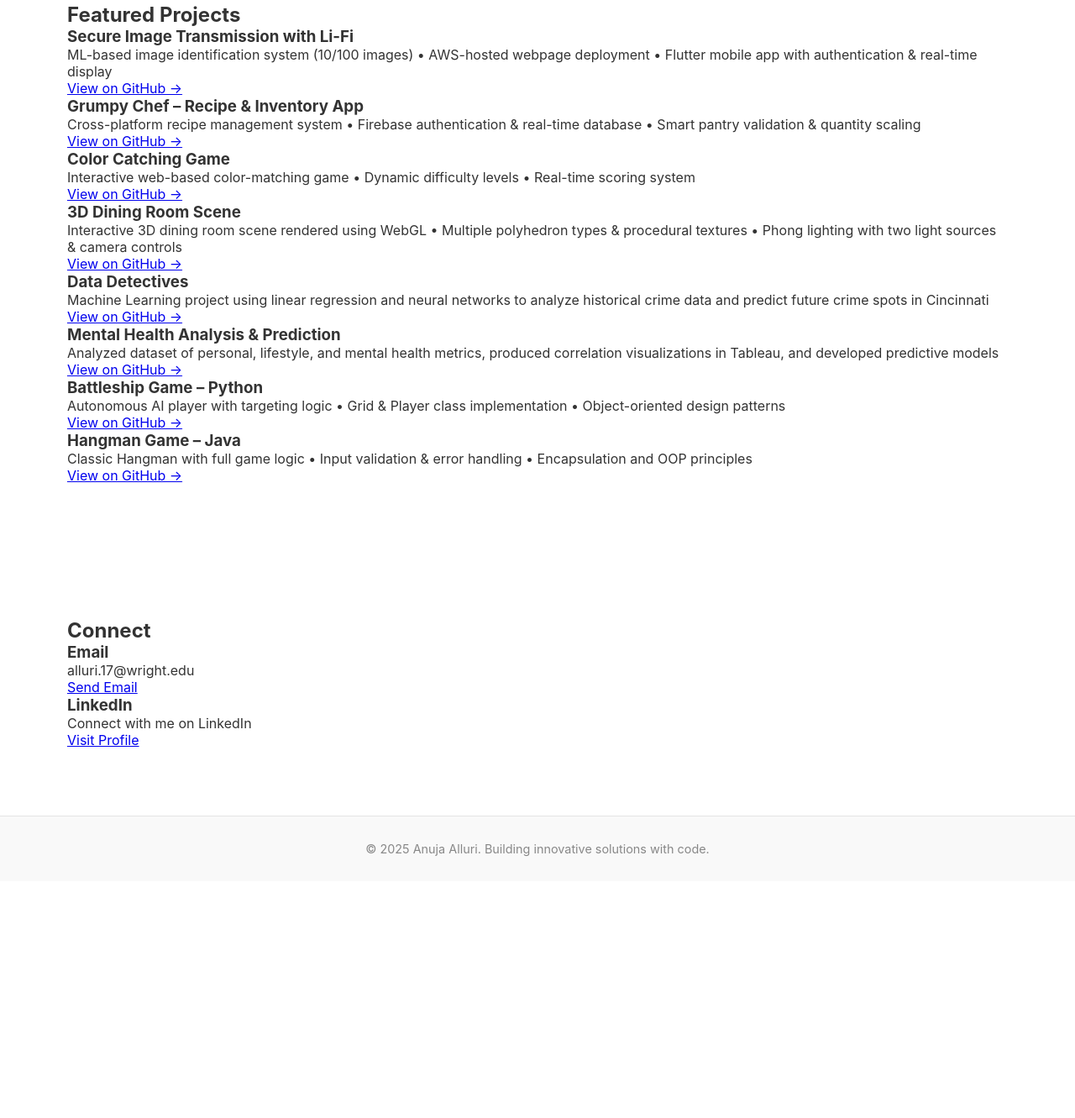
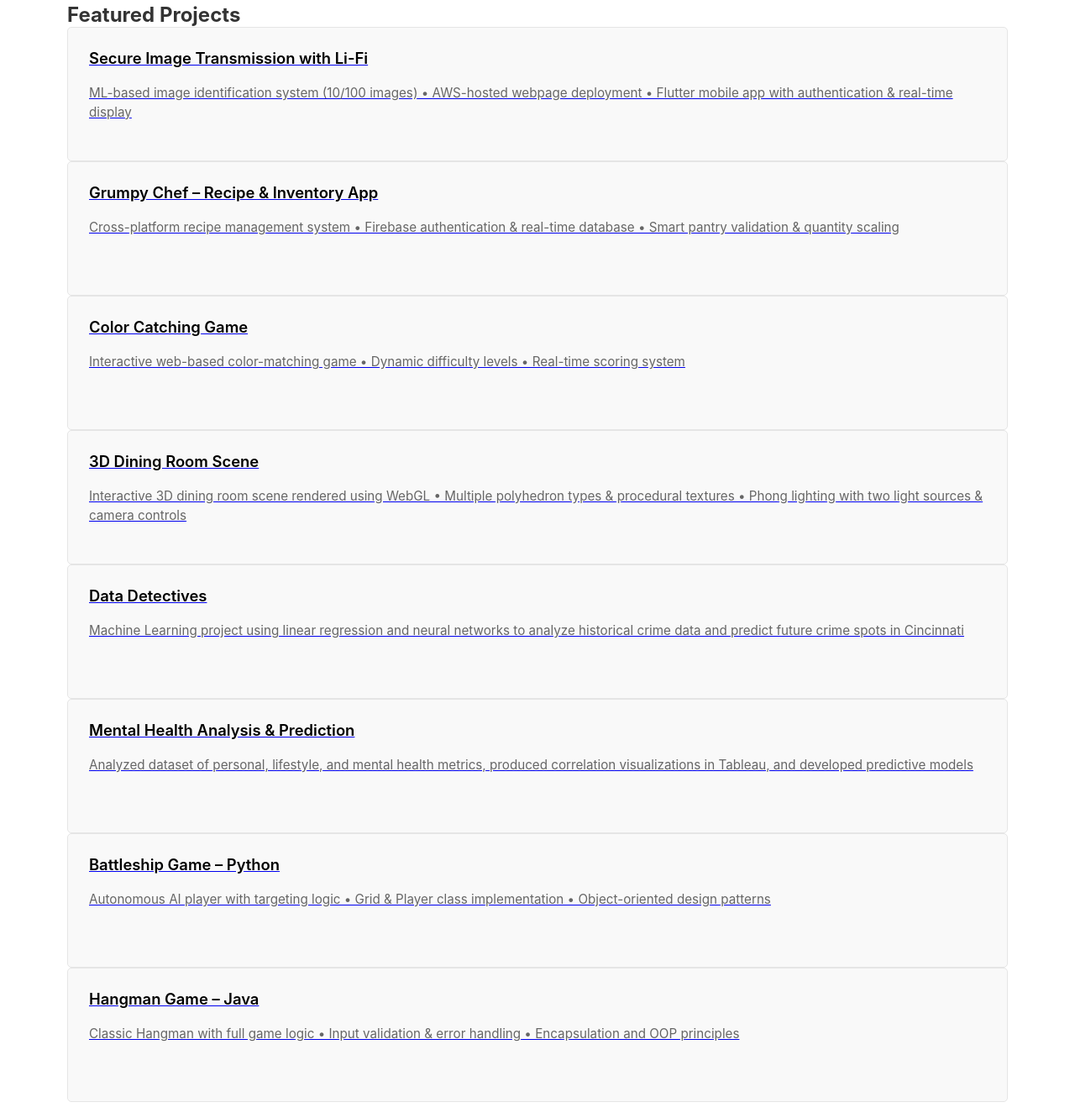
Before and after one commit to SudoAlluri/SudoAlluri.github.io, a plain HTML site: page index.html in a window 1280 px wide. Shown: the part 569-1900 px from the top of the page at 84% size. Before the commit the page ends 1618 px from the top, so only its background shows below. Drawn offline with Linux system fonts and the light colour scheme.

Commit message:
Improve layout: Add intro spacing, fix section formatting, make project cards clickable

```diff
--- a/index.html
+++ b/index.html
@@ -47,9 +47,11 @@
     <div class="container">
         <!-- ABOUT / HEADER: Change the heading, description, or typing text (controlled by script.js) -->
         <section class="header-section" id="about">
+            <div class="header-content">
                 <h1>Anuja Alluri</h1> <!-- Change displayed name here -->
                 <div class="typing-text" id="typingText"></div> <!-- script.js injects rotating text here -->
-            <p>Graduate Student in Data Science passionate about Machine Learning, VR, Data analysis, and Web/Software Development</p>
+                <p class="header-description">Graduate Student in Data Science passionate about Machine Learning, VR, Data analysis, and Web/Software Development</p>
+            </div>
         </section>
 
         <!-- SKILLS: Edit skill tags or add new categories/cards. HTML structure: section -> div.card -> h3 + .skill-tags -->
@@ -97,54 +99,61 @@
         <section id="projects" class="section">
             <h2>Featured Projects</h2>
 
-            <div class="card">
+            <a href="https://github.com/TheCodeMaster210/Team11" target="_blank" class="project-card-link">
+                <div class="card project-card">
                     <h3>Secure Image Transmission with Li-Fi</h3>
                     <p>ML-based image identification system (10/100 images) • AWS-hosted webpage deployment • Flutter mobile app with authentication & real-time display</p>
-                <!-- External link: replace href if repo moves -->
-                <a href="https://github.com/TheCodeMaster210/Team11" target="_blank">View on GitHub →</a>
                 </div>
+            </a>
 
-            <div class="card">
+            <a href="https://github.com/22lavonne/CEG4110-Grumpy-Chef-App" target="_blank" class="project-card-link">
+                <div class="card project-card">
                     <h3>Grumpy Chef – Recipe & Inventory App</h3>
                     <p>Cross-platform recipe management system • Firebase authentication & real-time database • Smart pantry validation & quantity scaling</p>
-                <a href="https://github.com/22lavonne/CEG4110-Grumpy-Chef-App" target="_blank">View on GitHub →</a>
                 </div>
+            </a>
 
-            <div class="card">
+            <a href="https://github.com/SudoAlluri/ComputerGraphics/tree/main/project1" target="_blank" class="project-card-link">
+                <div class="card project-card">
                     <h3>Color Catching Game</h3>
                     <p>Interactive web-based color-matching game • Dynamic difficulty levels • Real-time scoring system</p>
-                <a href="https://github.com/SudoAlluri/ComputerGraphics/tree/main/project1" target="_blank">View on GitHub →</a>
                 </div>
+            </a>
 
-            <div class="card">
+            <a href="https://github.com/SudoAlluri/ComputerGraphics/tree/main/project2" target="_blank" class="project-card-link">
+                <div class="card project-card">
                     <h3>3D Dining Room Scene</h3>
                     <p>Interactive 3D dining room scene rendered using WebGL • Multiple polyhedron types & procedural textures • Phong lighting with two light sources & camera controls</p>
-                <a href="https://github.com/SudoAlluri/ComputerGraphics/tree/main/project2" target="_blank">View on GitHub →</a>
                 </div>
+            </a>
 
-            <div class="card">
+            <a href="https://github.com/subixsh04/Data-Detectives" target="_blank" class="project-card-link">
+                <div class="card project-card">
                     <h3>Data Detectives</h3>
                     <p>Machine Learning project using linear regression and neural networks to analyze historical crime data and predict future crime spots in Cincinnati</p>
-                <a href="https://github.com/subixsh04/Data-Detectives" target="_blank">View on GitHub →</a>
                 </div>
+            </a>
 
-            <div class="card">
+            <a href="https://github.com/SudoAlluri/Mental_Health_Analysis" target="_blank" class="project-card-link">
+                <div class="card project-card">
                     <h3>Mental Health Analysis & Prediction</h3>
                     <p>Analyzed dataset of personal, lifestyle, and mental health metrics, produced correlation visualizations in Tableau, and developed predictive models</p>
-                <a href="https://github.com/SudoAlluri/Mental_Health_Analysis" target="_blank">View on GitHub →</a>
                 </div>
+            </a>
 
-            <div class="card">
+            <a href="https://github.com/sp22-cs1160/project-04-Anujaalluri" target="_blank" class="project-card-link">
+                <div class="card project-card">
                     <h3>Battleship Game – Python</h3>
                     <p>Autonomous AI player with targeting logic • Grid & Player class implementation • Object-oriented design patterns</p>
-                <a href="https://github.com/sp22-cs1160/project-04-Anujaalluri" target="_blank">View on GitHub →</a>
                 </div>
+            </a>
 
-            <div class="card">
+            <a href="https://github.com/Alluri4510/Hangman" target="_blank" class="project-card-link">
+                <div class="card project-card">
                     <h3>Hangman Game – Java</h3>
                     <p>Classic Hangman with full game logic • Input validation & error handling • Encapsulation and OOP principles</p>
-                <a href="https://github.com/Alluri4510/Hangman" target="_blank">View on GitHub →</a>
                 </div>
+            </a>
         </section>
 
         <!-- CONTACT: Update contact methods or add social links here. -->
```
Lines whose indentation alone changed are shown as unchanged.
